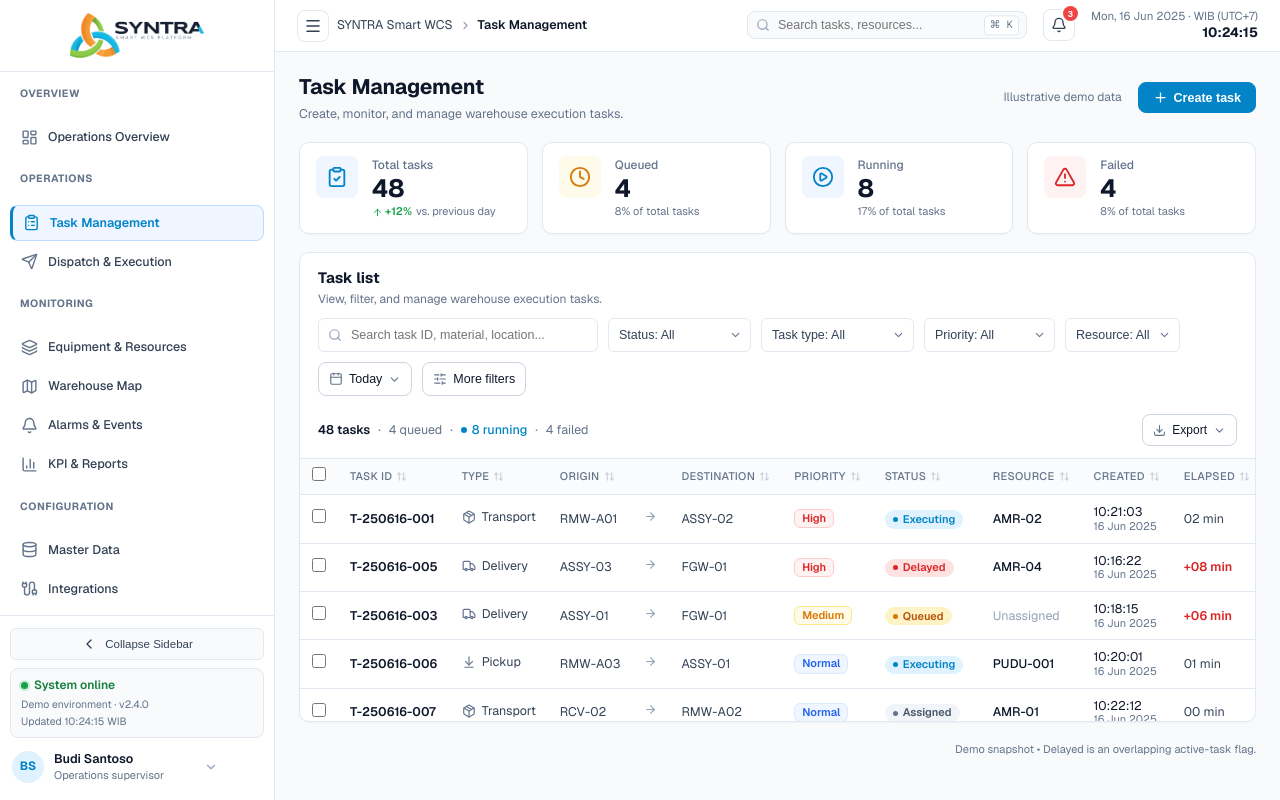
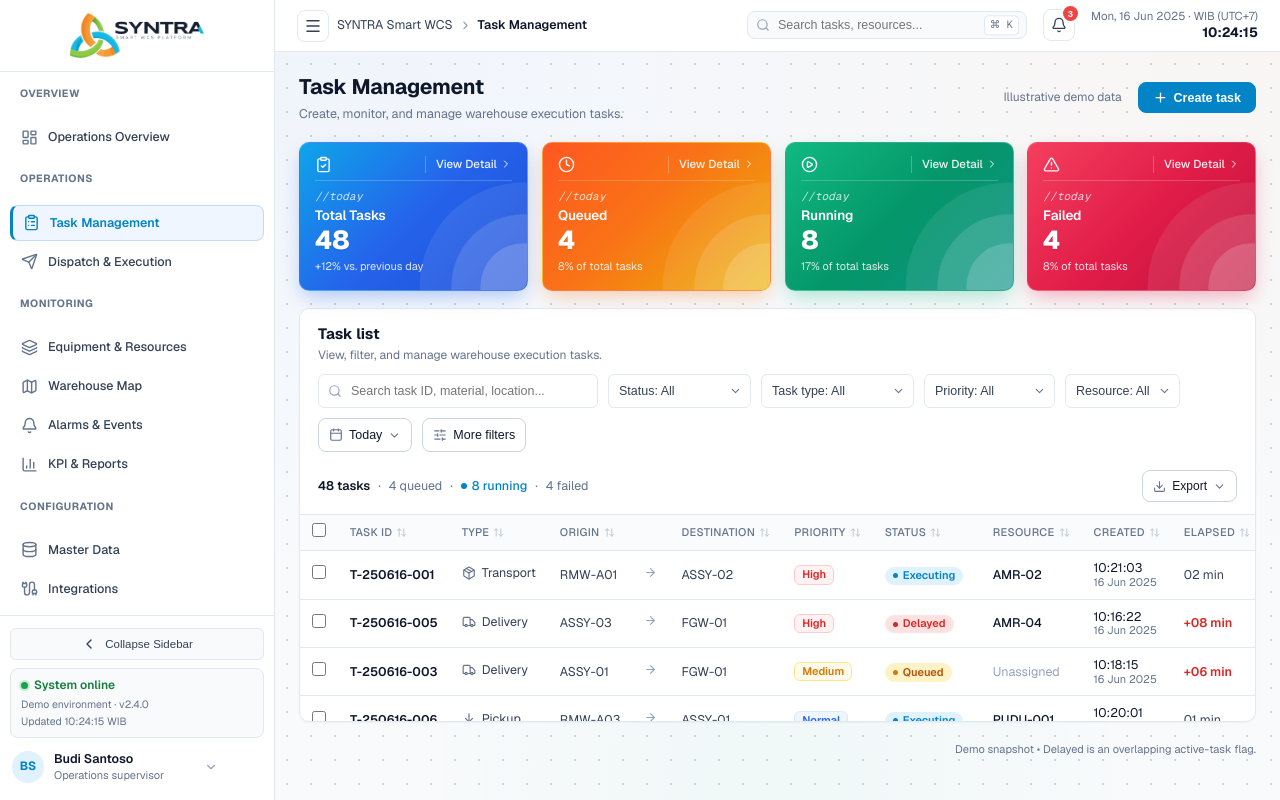
Before and after one commit to kendikadimas/smartwcs-astra, a Next.js app: page /tasks in a window 1280 px wide. Built offline with nearby package versions, Linux system fonts and the light colour scheme.

Commit message:
redesign card dashboard

```diff
--- a/src/app/globals.css
+++ b/src/app/globals.css
@@ -776,6 +776,13 @@
   padding: 20px 24px 32px 24px;
   display: flex;
   flex-direction: column;
+  background-color: #f8fafc;
+  background-image:
+    radial-gradient(at 0% 0%, rgba(37, 99, 235, 0.04) 0px, transparent 50%),
+    radial-gradient(at 100% 0%, rgba(249, 115, 22, 0.035) 0px, transparent 50%),
+    radial-gradient(at 50% 100%, rgba(16, 185, 129, 0.035) 0px, transparent 50%),
+    radial-gradient(#cbd5e1 0.75px, transparent 0.75px);
+  background-size: 100% 100%, 100% 100%, 100% 100%, 24px 24px;
 }
 
 /* Page Transitions */
@@ -976,6 +983,178 @@
 .kpi-delta-up {
   color: #16a34a;
   font-weight: 600;
+}
+
+/* ========================================================
+   Modern Gradient Reference Cards (Inspired by User Ref)
+   ======================================================== */
+.gradient-card {
+  position: relative;
+  border-radius: var(--radius-xl);
+  padding: 13px 15px 15px 15px;
+  overflow: hidden;
+  color: #ffffff;
+  display: flex;
+  flex-direction: column;
+  justify-content: space-between;
+  min-height: 132px;
+  border: 1px solid rgba(255, 255, 255, 0.18);
+  transition: transform 0.24s cubic-bezier(0.16, 1, 0.3, 1),
+              box-shadow 0.24s cubic-bezier(0.16, 1, 0.3, 1);
+  will-change: transform, box-shadow;
+}
+
+.gradient-card:hover {
+  transform: translateY(-4px);
+}
+
+/* Background Decorative Concentric Circles */
+.card-decor-circles {
+  position: absolute;
+  right: -24px;
+  bottom: -24px;
+  width: 145px;
+  height: 145px;
+  pointer-events: none;
+  z-index: 1;
+}
+
+.card-decor-circles svg {
+  width: 100%;
+  height: 100%;
+  display: block;
+}
+
+/* Card Header: Icon on Left, View Detail on Right */
+.gradient-card-header {
+  position: relative;
+  z-index: 2;
+  display: flex;
+  align-items: center;
+  justify-content: space-between;
+  padding-bottom: 7px;
+  border-bottom: 1px solid rgba(255, 255, 255, 0.2);
+  margin-bottom: 8px;
+}
+
+.gradient-card-icon-wrap {
+  display: flex;
+  align-items: center;
+  justify-content: center;
+  color: #ffffff;
+  opacity: 0.95;
+}
+
+.gradient-card-view-btn {
+  display: flex;
+  align-items: center;
+  gap: 3px;
+  font-size: 11.5px;
+  font-weight: 500;
+  color: rgba(255, 255, 255, 0.92);
+  text-decoration: none;
+  border-left: 1px solid rgba(255, 255, 255, 0.25);
+  padding-left: 10px;
+  transition: color 0.15s ease, opacity 0.15s ease, transform 0.15s ease;
+}
+
+.gradient-card-view-btn:hover {
+  color: #ffffff;
+  opacity: 1;
+  transform: translateX(1px);
+}
+
+/* Card Body */
+.gradient-card-body {
+  position: relative;
+  z-index: 2;
+  display: flex;
+  flex-direction: column;
+}
+
+.gradient-card-tag {
+  font-size: 11px;
+  font-style: italic;
+  font-family: var(--font-mono);
+  color: rgba(255, 255, 255, 0.78);
+  letter-spacing: 0.02em;
+  margin-bottom: 2px;
+}
+
+.gradient-card-title {
+  font-size: 13.5px;
+  font-weight: 600;
+  color: #ffffff;
+  letter-spacing: -0.01em;
+  line-height: 1.25;
+}
+
+.gradient-card-value {
+  font-size: 26px;
+  font-weight: 800;
+  color: #ffffff;
+  letter-spacing: -0.02em;
+  line-height: 1.15;
+  margin: 2px 0 3px 0;
+  text-shadow: 0 1px 2px rgba(0, 0, 0, 0.1);
+}
+
+.gradient-card-subtext {
+  font-size: 11px;
+  color: rgba(255, 255, 255, 0.85);
+  white-space: nowrap;
+  overflow: hidden;
+  text-overflow: ellipsis;
+  max-width: 90%;
+}
+
+/* Gradient Themes with Tailored Glow Shadows */
+.gradient-card.theme-blue {
+  background: linear-gradient(135deg, #0ea5e9 0%, #2563eb 50%, #1d4ed8 100%);
+  box-shadow: 0 8px 20px -4px rgba(37, 99, 235, 0.36);
+}
+.gradient-card.theme-blue:hover {
+  box-shadow: 0 14px 28px -4px rgba(37, 99, 235, 0.48);
+}
+
+.gradient-card.theme-orange {
+  background: linear-gradient(135deg, #ff5722 0%, #f97316 45%, #eab308 100%);
+  box-shadow: 0 8px 20px -4px rgba(249, 115, 22, 0.36);
+}
+.gradient-card.theme-orange:hover {
+  box-shadow: 0 14px 28px -4px rgba(249, 115, 22, 0.48);
+}
+
+.gradient-card.theme-green {
+  background: linear-gradient(135deg, #10b981 0%, #059669 50%, #0d9488 100%);
+  box-shadow: 0 8px 20px -4px rgba(16, 185, 129, 0.36);
+}
+.gradient-card.theme-green:hover {
+  box-shadow: 0 14px 28px -4px rgba(16, 185, 129, 0.48);
+}
+
+.gradient-card.theme-purple {
+  background: linear-gradient(135deg, #8b5cf6 0%, #6366f1 50%, #4f46e5 100%);
+  box-shadow: 0 8px 20px -4px rgba(99, 102, 241, 0.36);
+}
+.gradient-card.theme-purple:hover {
+  box-shadow: 0 14px 28px -4px rgba(99, 102, 241, 0.48);
+}
+
+.gradient-card.theme-rose {
+  background: linear-gradient(135deg, #f43f5e 0%, #e11d48 50%, #be123c 100%);
+  box-shadow: 0 8px 20px -4px rgba(225, 29, 72, 0.36);
+}
+.gradient-card.theme-rose:hover {
+  box-shadow: 0 14px 28px -4px rgba(225, 29, 72, 0.48);
+}
+
+.gradient-card.theme-teal {
+  background: linear-gradient(135deg, #06b6d4 0%, #0891b2 50%, #0d9488 100%);
+  box-shadow: 0 8px 20px -4px rgba(8, 145, 178, 0.36);
+}
+.gradient-card.theme-teal:hover {
+  box-shadow: 0 14px 28px -4px rgba(8, 145, 178, 0.48);
 }
 
 /* Panels */
--- a/src/components/tasks/TaskKpis.tsx
+++ b/src/components/tasks/TaskKpis.tsx
@@ -1,72 +1,96 @@
+'use client';
+
 import React from 'react';
+import Link from 'next/link';
 import { TaskMetrics } from '@/types/task';
-import { ClipboardCheck, Clock, PlayCircle, AlertTriangle, ArrowUp } from 'lucide-react';
+import {
+  ClipboardCheck,
+  Clock,
+  PlayCircle,
+  AlertTriangle,
+  ChevronRight,
+} from 'lucide-react';
 
 interface TaskKpisProps {
   metrics: TaskMetrics;
 }
 
 export function TaskKpis({ metrics }: TaskKpisProps) {
+  const cards = [
+    {
+      title: 'Total Tasks',
+      value: metrics.total,
+      subtext: `+${metrics.totalChangePercent}% vs. previous day`,
+      tag: '//today',
+      theme: 'theme-blue',
+      icon: ClipboardCheck,
+      href: '/tasks',
+    },
+    {
+      title: 'Queued',
+      value: metrics.queued,
+      subtext: `${metrics.queuedPercent}% of total tasks`,
+      tag: '//today',
+      theme: 'theme-orange',
+      icon: Clock,
+      href: '/tasks?status=Queued',
+    },
+    {
+      title: 'Running',
+      value: metrics.running,
+      subtext: `${metrics.runningPercent}% of total tasks`,
+      tag: '//today',
+      theme: 'theme-green',
+      icon: PlayCircle,
+      href: '/tasks?status=Running',
+    },
+    {
+      title: 'Failed',
+      value: metrics.failed,
+      subtext: `${metrics.failedPercent}% of total tasks`,
+      tag: '//today',
+      theme: 'theme-rose',
+      icon: AlertTriangle,
+      href: '/alarms',
+    },
+  ];
+
   return (
     <div className="kpi-grid-4">
-      {/* 1. Total Tasks */}
-      <div className="kpi-card kpi-card-with-icon">
-        <div className="kpi-icon-box blue">
-          <ClipboardCheck size={22} />
-        </div>
-        <div style={{ flex: 1 }}>
-          <span className="kpi-title">Total tasks</span>
-          <div className="kpi-value">{metrics.total}</div>
-          <div className="kpi-subtext">
-            <span className="kpi-delta-up" style={{ display: 'inline-flex', alignItems: 'center', gap: '2px' }}>
-              <ArrowUp size={11} />+{metrics.totalChangePercent}%
-            </span>
-            <span>vs. previous day</span>
+      {cards.map((card) => {
+        const Icon = card.icon;
+        return (
+          <div key={card.title} className={`gradient-card ${card.theme}`}>
+            {/* Background Decorative Concentric Circles */}
+            <div className="card-decor-circles" aria-hidden="true">
+              <svg viewBox="0 0 160 160" fill="none" xmlns="http://www.w3.org/2000/svg">
+                <circle cx="130" cy="130" r="115" fill="white" fillOpacity="0.08" />
+                <circle cx="130" cy="130" r="80" fill="white" fillOpacity="0.12" />
+                <circle cx="130" cy="130" r="48" fill="white" fillOpacity="0.16" />
+              </svg>
+            </div>
+
+            {/* Top Bar: Icon + View Detail */}
+            <div className="gradient-card-header">
+              <div className="gradient-card-icon-wrap">
+                <Icon size={17} />
+              </div>
+              <Link href={card.href} className="gradient-card-view-btn">
+                <span>View Detail</span>
+                <ChevronRight size={12} />
+              </Link>
+            </div>
+
+            {/* Card Body */}
+            <div className="gradient-card-body">
+              <div className="gradient-card-tag">{card.tag}</div>
+              <div className="gradient-card-title">{card.title}</div>
+              <div className="gradient-card-value">{card.value}</div>
+              <div className="gradient-card-subtext">{card.subtext}</div>
+            </div>
           </div>
-        </div>
-      </div>
-
-      {/* 2. Queued */}
-      <div className="kpi-card kpi-card-with-icon">
-        <div className="kpi-icon-box amber">
-          <Clock size={22} />
-        </div>
-        <div style={{ flex: 1 }}>
-          <span className="kpi-title">Queued</span>
-          <div className="kpi-value">{metrics.queued}</div>
-          <div className="kpi-subtext">
-            <span>{metrics.queuedPercent}% of total tasks</span>
-          </div>
-        </div>
-      </div>
-
-      {/* 3. Running */}
-      <div className="kpi-card kpi-card-with-icon">
-        <div className="kpi-icon-box blue">
-          <PlayCircle size={22} />
-        </div>
-        <div style={{ flex: 1 }}>
-          <span className="kpi-title">Running</span>
-          <div className="kpi-value">{metrics.running}</div>
-          <div className="kpi-subtext">
-            <span>{metrics.runningPercent}% of total tasks</span>
-          </div>
-        </div>
-      </div>
-
-      {/* 4. Failed */}
-      <div className="kpi-card kpi-card-with-icon">
-        <div className="kpi-icon-box red">
-          <AlertTriangle size={22} />
-        </div>
-        <div style={{ flex: 1 }}>
-          <span className="kpi-title">Failed</span>
-          <div className="kpi-value">{metrics.failed}</div>
-          <div className="kpi-subtext">
-            <span>{metrics.failedPercent}% of total tasks</span>
-          </div>
-        </div>
-      </div>
+        );
+      })}
     </div>
   );
 }
```
Also changed, not shown: src/components/overview/KpiCards.tsx (+72 -9 lines).
